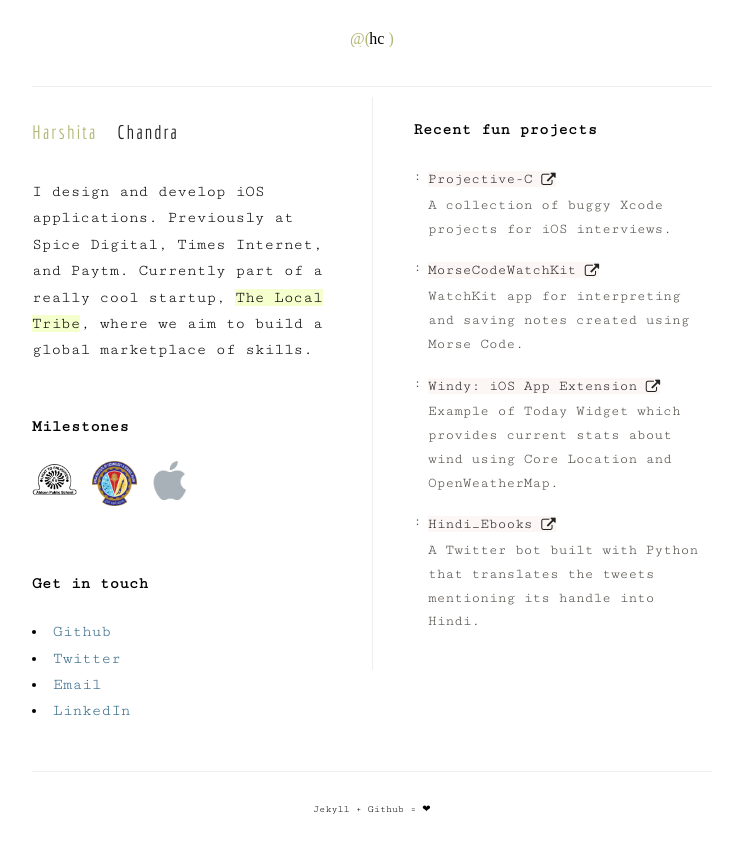
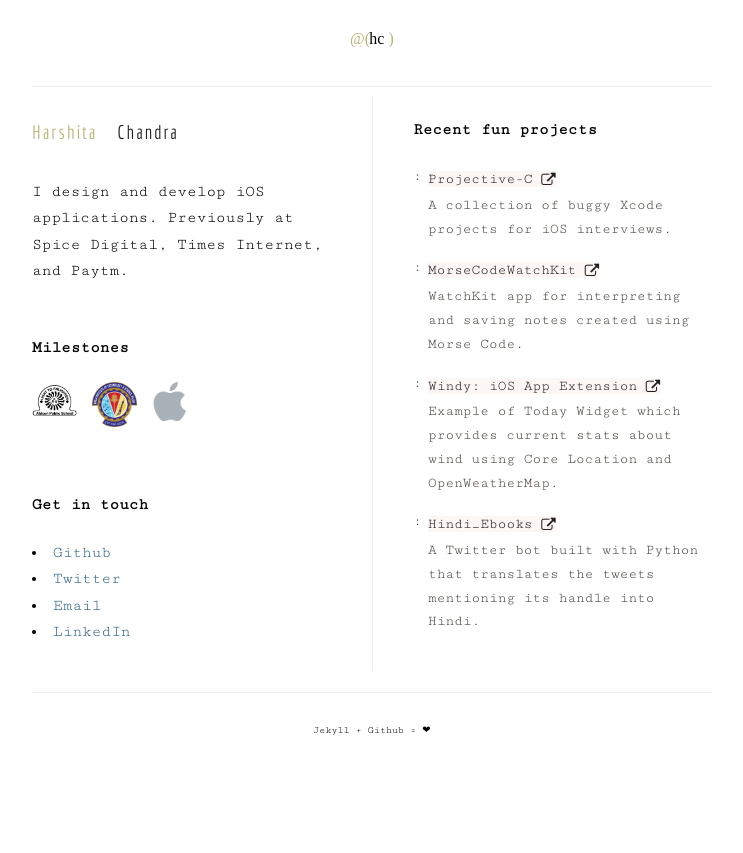
Before and after one commit to thelastjedi/thelastjedi.github.io, a Jekyll site: the page built from index.html, in a window 1280 px wide. Shown: the top 853 px of the page, without its empty margins (268-1011 px from the left). Built offline with Jekyll 4.4.1, drawn with Linux system fonts in a browser that asks for light colours; nearby versions of some CDN libraries.

Commit message:
Update am-sidebar.html

```diff
--- a/_includes/am-sidebar.html
+++ b/_includes/am-sidebar.html
@@ -1,7 +1,7 @@
 <div class="sidebar">
   <a class="name"><span class="mu-an">Harshita</span><span class="chiou">Chandra</span></a>
   <p>
-  I design and develop <span class="ios">iOS applications</span>. Previously at Spice Digital, Times Internet, and Paytm. Currently part of a really cool startup, <a href="https://thelocaltribe.com"><mark>The Local Tribe</mark></a>, where we aim to build a global marketplace of skills.
+  I design and develop <span class="ios">iOS applications</span>. Previously at Spice Digital, Times Internet, and Paytm.
   </p>
   <h4 class="title-pictures">Milestones</h4>
   <div class="photos">
```
